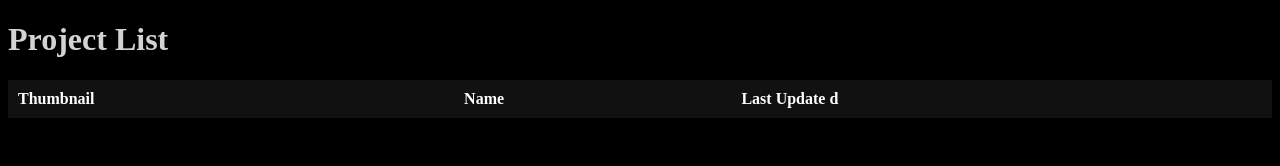
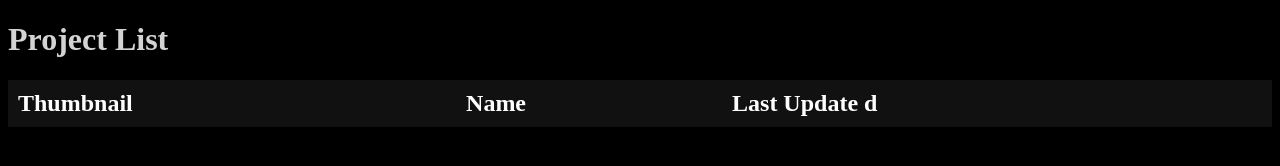
Before and after one commit to Letti42/CDOLFP, a plain HTML site: page index.html in a window 1280 px wide. Drawn offline with Linux system fonts and the light colour scheme; no server answers.

Commit message:
whoops forgot to link css

```diff
--- a/index.html
+++ b/index.html
@@ -27,6 +27,7 @@
     }
   </style>
   <link href='https://fonts.googleapis.com/css?family=Roboto' rel='stylesheet'>
+  <link href='./public/style.css' rel='stylesheet'>
 </head>
 <body style="background: black">
   <h1>Project List</h1>
```
